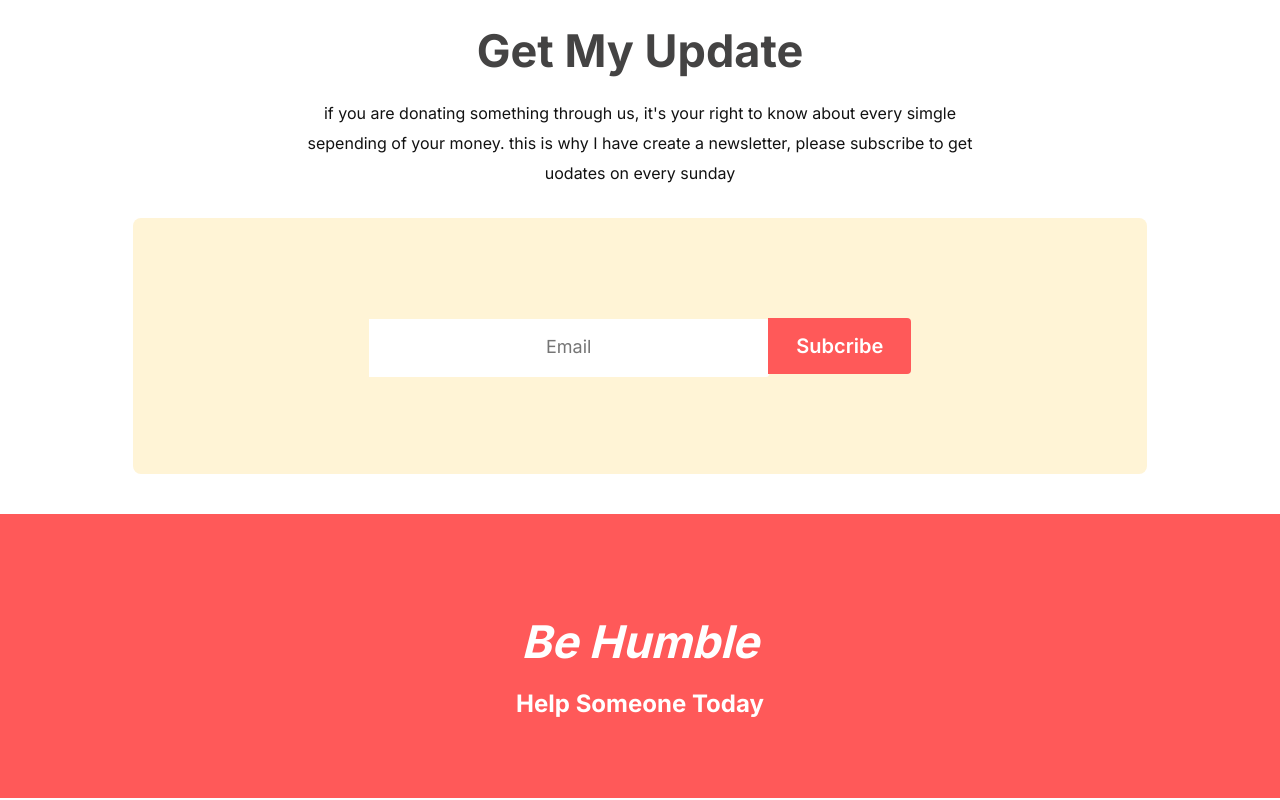
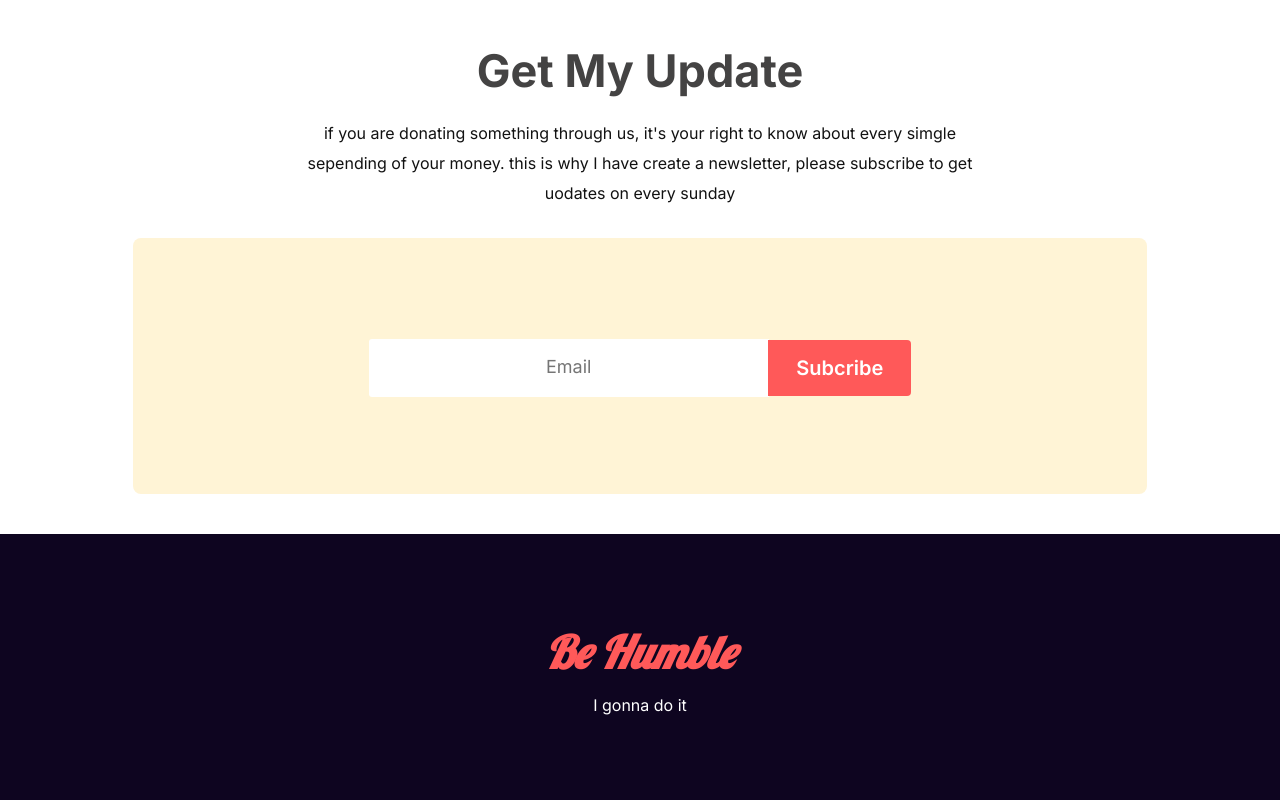
Before and after one commit to AriyanShihab/donation-website, a plain HTML site: page index.html in a window 1280 px wide. Shown: the part 2756-3556 px from the top of the page. Drawn offline with Linux system fonts and the light colour scheme.

Commit message:
footer style update, add another google font

```diff
--- a/index.html
+++ b/index.html
@@ -6,10 +6,11 @@
     <meta http-equiv="X-UA-Compatible" content="IE=edge" />
     <meta name="viewport" content="width=device-width, initial-scale=1.0" />
     <title>Donataion Website</title>
-    <!-- google font links -->
+    <!-- fonts are selected from figma file -->
+    <!-- google font links  inter( for intire website) and Lobster(for footer only ) -->
     <link rel="preconnect" href="https://fonts.googleapis.com" />
     <link rel="preconnect" href="https://fonts.gstatic.com" crossorigin />
-    <link href="https://fonts.googleapis.com/css2?family=Inter:wght@400;500;600;700&display=swap" rel="stylesheet" />
+    <link href="https://fonts.googleapis.com/css2?family=Inter:wght@400;500;600;700&family=Lobster&display=swap" rel="stylesheet" />
     <!-- own stylesheet -->
     <link rel="stylesheet" href="./style/style.css" />
 </head>
@@ -80,7 +81,7 @@
     <section class="plan">
         <div class="container">
             <div class="top-row">
-                <h2 class="plan-head">Our Donate Plan</h2>
+                <h2 class="plan-head">Our <span class="primary">Donate Plan</span> </h2>
                 <p class="plan-describe">
                     we, belive in open charety, thats means you can give any amount of donataion,we do not force some one to do something for flood afected people. we some special plan, you can take a look at them
                 </p>
@@ -118,7 +119,7 @@
     <section class="gallary">
         <div class="container">
             <div class="top-row">
-                <h2 class="gallary-head">Take a Look, what We have done so far</h2>
+                <h2 class="gallary-head">Take a Look, what <span class="primary">We have done</span> so far</h2>
                 <p class="gallary-describe">
                     we are responsible to spend your moey to a organised way, and keep some proof of the spending, here is the some of the images of our activity
                 </p>
@@ -167,7 +168,7 @@
     <footer>
         <div class="container">
             <h1>Be Humble</h1>
-            <h2>Help Someone Today</h2>
+            <p>I gonna do it</h2>
         </div>
     </footer>
 </body>
--- a/style/style.css
+++ b/style/style.css
@@ -17,6 +17,10 @@
 
 img {
     max-width: 100%;
+}
+
+p {
+    line-height: 30px;
 }
 
 
@@ -51,6 +55,10 @@ img {
     color: #fff;
     border-radius: 4px;
     margin: 10px 0;
+}
+
+.primary {
+    color: #ff5959;
 }
 
 
@@ -269,8 +277,8 @@ img {
     display: inline-block;
     height: 58px;
     width: 400px;
-    border-top-right-radius: 3px;
-    border-bottom-right-radius: 3px;
+    border-top-left-radius: 3px;
+    border-bottom-left-radius: 3px;
     margin: 0;
     margin-right: -5px;
 }
@@ -278,7 +286,8 @@ img {
 .updates-form .common-button {
     border-top-left-radius: 0;
     border-bottom-left-radius: 0;
-    /* margin-bottom: 0; */
+    position: relative;
+    top: 2px;
     padding: 16px 28px;
 }
 
@@ -291,16 +300,17 @@ img {
 footer {
     padding: 70px 0;
     text-align: center;
-    background-color: #ff5959;
+    background-color: #0e0520;
 }
 
 footer h1 {
-    color: #fff;
+    color: #ff5959;
     font-size: 45px;
     font-style: italic;
-    margin: 20px 0;
+    font-family: "Lobster", cursive;
+    margin: 10px 0;
 }
 
-footer h2 {
+footer p {
     color: #fff;
 }
```
